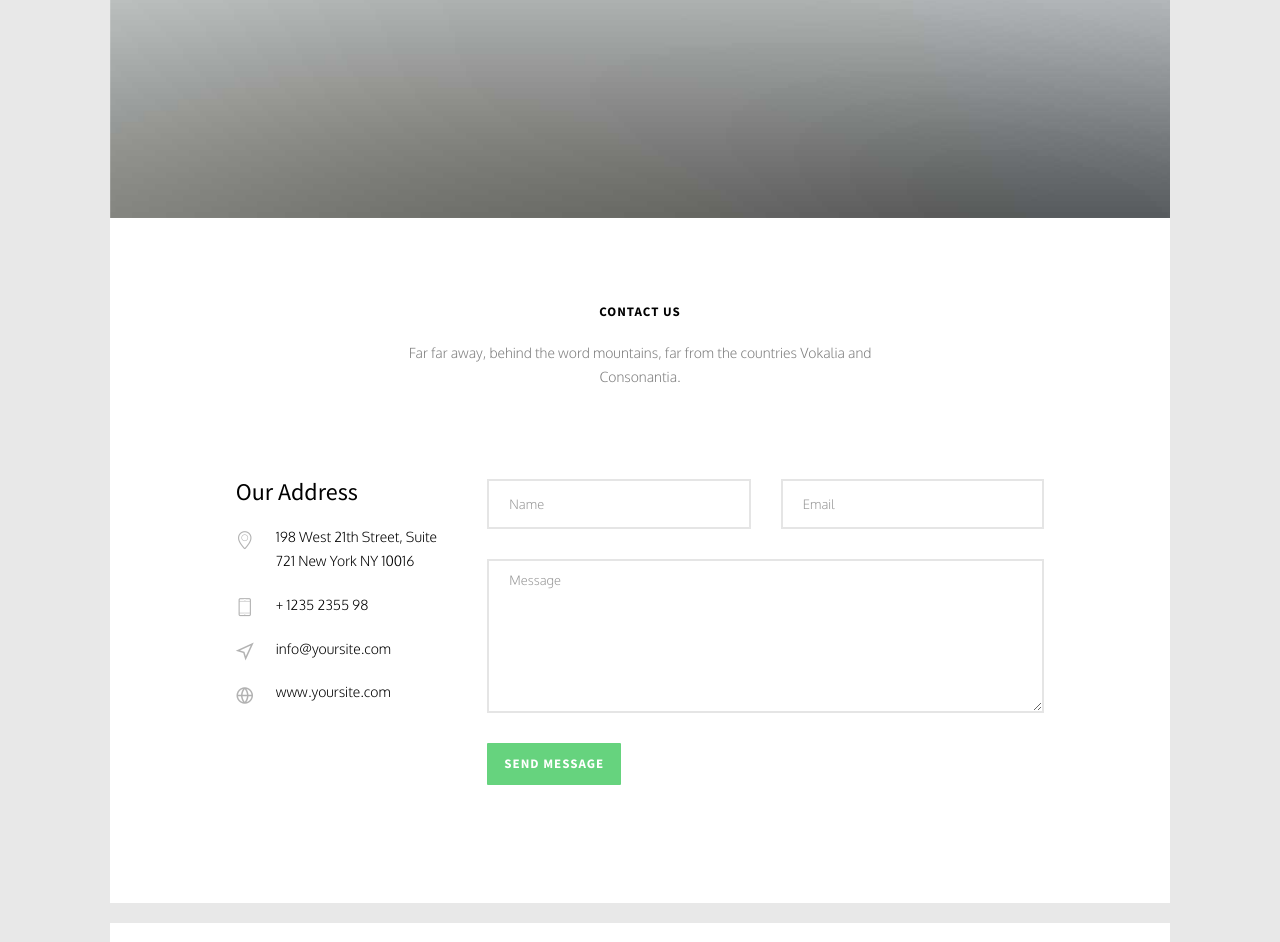
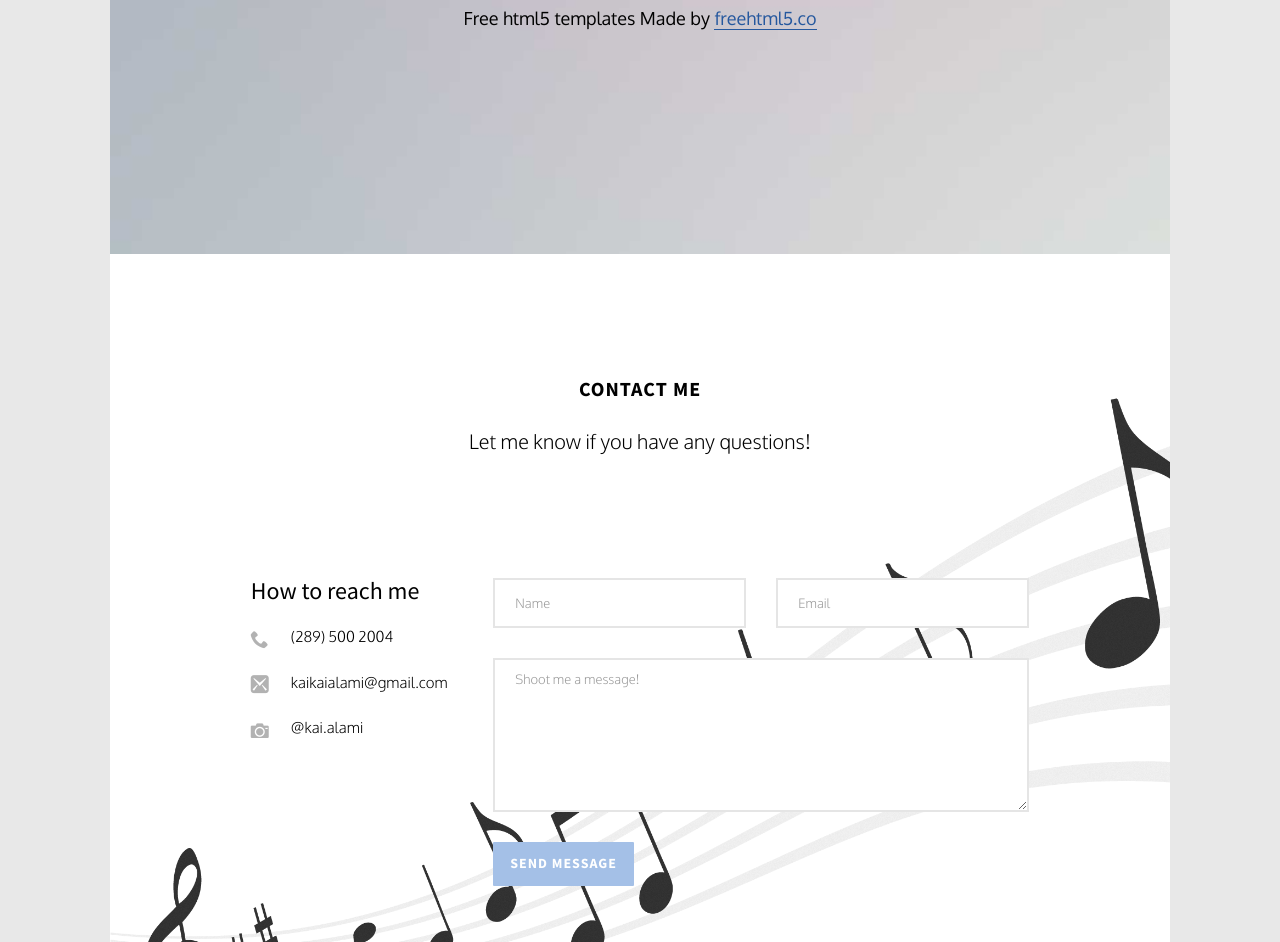
Before and after one commit to kaialami/kaialami.github.io, a plain HTML site: page contact.html in a window 1280 px wide. Shown: the part 475-1417 px from the top of the page. Drawn offline with Linux system fonts and the light colour scheme; files whose address does not match are found by name.

Commit message:
changed colours + contact pg

```diff
--- a/contact.html
+++ b/contact.html
@@ -63,7 +63,6 @@
 	</head>
 	<body>
 
-	<div class="fh5co-loader"></div>
 
 	<div id="page">
 	<nav class="fh5co-nav" role="navigation">
@@ -99,7 +98,7 @@
 		<aside id="fh5co-hero">
 			<div class="flexslider">
 				<ul class="slides">
-			   	<li style="background-image: url(images/img_bg_3.jpg);">
+			   	<li style="background-image: url(images/portfolio-2.jpg);">
 			   		<div class="overlay-gradient"></div>
 			   		<div class="container-fluids">
 			   			<div class="row">
@@ -115,43 +114,44 @@
 			  	</ul>
 		  	</div>
 		</aside>
-		<div id="fh5co-contact">
+		<div id="fh5co-contact" style="background-image: url(images/music_notes_PNG33.png); background-size: cover;" class="contact">
 			<div class="row animate-box">
 				<div class="col-md-6 col-md-offset-3 text-center fh5co-heading">
-					<h2>Contact us</h2>
-					<p>Far far away, behind the word mountains, far from the countries Vokalia and Consonantia.</p>
+					<h2>Contact me</h2>
+					<p>Let me know if you have any questions!</p>
 				</div>
 			</div>
 			<div class="row">
 				<div class="col-md-3 col-md-push-1 animate-box">
-					<h3>Our Address</h3>
+					<h3>How to reach me</h3>
 					<ul class="contact-info">
-						<li><i class="icon-location4"></i>198 West 21th Street, Suite 721 New York NY 10016</li>
-						<li><i class="icon-phone3"></i>+ 1235 2355 98</li>
-						<li><i class="icon-location3"></i><a href="#">info@yoursite.com</a></li>
-						<li><i class="icon-globe2"></i><a href="#">www.yoursite.com</a></li>
+						<!-- <li><i class="icon-location4"></i>198 West 21th Street, Suite 721 New York NY 10016</li> -->
+						<li><i class="icon-phone2"></i>(289) 500 2004</li>
+						<li><i class="icon-mail3"></i><a href="#">kaikaialami@gmail.com</a></li>
+						<!-- <li><i class="icon-globe2"></i><a href="#">www.kaialami.com</a></li> -->
+						<li><i class="icon-camera2"></i><a href="http://instagram.com/kai.alami/" target="_blank">@kai.alami</a></li>
 					</ul>
 				</div>
 				<div class="col-md-7 col-md-push-1 animate-box">
 					<div class="row">
 						<div class="col-md-6">
 							<div class="form-group">
-								<input type="text" class="form-control" placeholder="Name">
+								<input type="text" class="form-control contact-form" placeholder="Name">
 							</div>
 						</div>
 						<div class="col-md-6">
 							<div class="form-group">
-								<input type="text" class="form-control" placeholder="Email">
+								<input type="text" class="form-control contact-form" placeholder="Email">
 							</div>
 						</div>
 						<div class="col-md-12">
 							<div class="form-group">
-								<textarea name="" class="form-control" id="" cols="30" rows="7" placeholder="Message"></textarea>
+								<textarea name="" class="form-control contact-form" id="" cols="30" rows="7" placeholder="Shoot me a message!"></textarea>
 							</div>
 						</div>
 						<div class="col-md-12">
 							<div class="form-group">
-								<input type="submit" value="Send Message" class="btn btn-primary btn-modify">
+								<input type="submit" value="Send Message" class="btn btn-primary btn-modify" style="font-size: 0.7em;">
 							</div>
 						</div>
 					</div>
--- a/css/style.css
+++ b/css/style.css
@@ -13,9 +13,9 @@
 body {
   font-family: "Oxygen", sans-serif;
   font-weight: 300;
-  font-size: 14px;
+  font-size: 20px;
   line-height: 1.7;
-  color: gray;
+  color: 504f4f;
   background: #e8e8e8;
 }
 
@@ -47,13 +47,13 @@ body {
 }
 
 a {
-  color: #66D37E;
+  color: #4683ce;
   -webkit-transition: 0.5s;
   -o-transition: 0.5s;
   transition: 0.5s;
 }
 a:hover, a:active, a:focus {
-  color: #66D37E;
+  color: #6697d3;
   outline: none;
   text-decoration: none;
 }
@@ -71,17 +71,17 @@ h1, h2, h3, h4, h5, h6, figure {
 
 ::-webkit-selection {
   color: #fff;
-  background: #66D37E;
+  background: #6697d3;
 }
 
 ::-moz-selection {
   color: #fff;
-  background: #66D37E;
+  background: #6697d3;
 }
 
 ::selection {
   color: #fff;
-  background: #66D37E;
+  background: #6697d3;
 }
 
 .container-wrap {
@@ -121,7 +121,7 @@ h1, h2, h3, h4, h5, h6, figure {
   font-family: "Source Sans Pro", sans-serif;
 }
 .fh5co-nav #fh5co-logo a span {
-  color: #66D37E;
+  color: #6697d3;
 }
 .fh5co-nav a {
   padding: 5px 10px;
@@ -163,7 +163,7 @@ h1, h2, h3, h4, h5, h6, figure {
   content: '';
   width: 58%;
   height: 2px;
-  background: #66D37E;
+  background: #729ed3;
   margin: 0 auto;
   opacity: 0;
   -webkit-transition: -webkit-transform 0.3s, opacity 0.3s;
@@ -388,7 +388,7 @@ h1, h2, h3, h4, h5, h6, figure {
 #fh5co-hero .flexslider .flex-control-nav li a.flex-active {
   cursor: pointer;
   background: transparent;
-  border: 2px solid #66D37E;
+  border: 2px solid #90b4e7;
 }
 #fh5co-hero .flexslider .flex-direction-nav {
   display: none;
@@ -433,8 +433,8 @@ h1, h2, h3, h4, h5, h6, figure {
   margin-bottom: 30px;
 }
 #fh5co-hero .flexslider .slider-text > .slider-text-inner h2 a {
-  color: rgba(102, 211, 126, 0.8);
-  border-bottom: 1px solid rgba(102, 211, 126, 0.7);
+  color: #25589e;
+  border-bottom: 1px solid #25589e;
 }
 #fh5co-hero .flexslider .slider-text > .slider-text-inner .heading-section {
   font-size: 50px;
@@ -961,7 +961,7 @@ input[type="text"] {
   margin-bottom: 2em;
 }
 .fh5co-heading h2 {
-  font-size: 13px;
+  font-size: 20px;
   margin-bottom: 20px;
   line-height: 1.5;
   font-weight: 700;
@@ -1269,21 +1269,21 @@ input[type="text"] {
 }
 
 .btn-primary {
-  background: #66D37E;
+  background: #a4c0e7;
   color: #fff;
-  border: 2px solid #66D37E;
+  border: 2px solid #a4c0e7;
 }
 .btn-primary:hover, .btn-primary:focus, .btn-primary:active {
-  background: #7ad98f !important;
-  border-color: #7ad98f !important;
+  background: #88b0eb !important;
+  border-color: #88b0eb !important;
 }
 .btn-primary.btn-outline {
   background: transparent;
-  color: #66D37E;
-  border: 2px solid #66D37E;
+  color: #a4c0e7;
+  border: 2px solid #a4c0e7;
 }
 .btn-primary.btn-outline:hover, .btn-primary.btn-outline:focus, .btn-primary.btn-outline:active {
-  background: #66D37E;
+  background: #88b0eb;
   color: #fff;
 }
 
@@ -1413,7 +1413,7 @@ input[type="text"] {
 .form-control:active, .form-control:focus {
   outline: none;
   box-shadow: none;
-  border-color: #66D37E;
+  border-color: #6198ec;
 }
 
 .row-pb-md {
@@ -1473,4 +1473,15 @@ input[type="text"] {
   font-weight: 400;
 }
 
+li {
+  font-size: 15px;
+}
+
+.contact p {
+  color: #000;
+}
+
+.contact-form {
+  background-color: rgb(255, 255, 255);
+}
 /*# sourceMappingURL=style.css.map */
--- a/js/main.js
+++ b/js/main.js
@@ -227,7 +227,7 @@
 				setTimeout(function(){
 					$('.slider-text').removeClass('animated fadeInUp');
 					$('.flex-active-slide').find('.slider-text').addClass('animated fadeInUp');
-				}, 500);
+				}, 60);
 			},
 			before: function(){
 				setTimeout(function(){
```
Also changed, not shown: about.html (+1 -2 lines), blog.html (+0 -1 lines), index.html (+1 -2 lines), work-single.html (+0 -1 lines), work.html (+0 -1 lines), images/music_notes.png (added), images/music_notes_PNG33.png (added).
